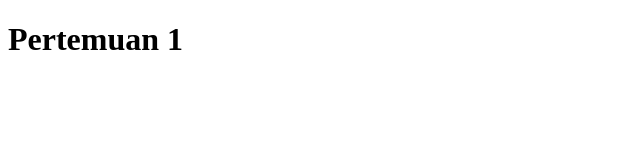
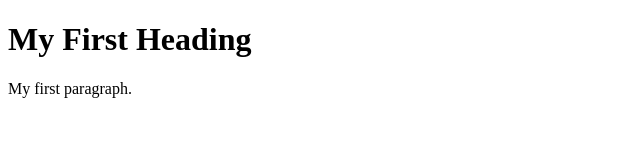
Before and after one commit to VincentiusRigel/Vincentius-Rigel-SMAK-FRATERAN-SURABAYA-kelas-XI-N, a plain HTML site: page index.html in a window 1280 px wide. Shown: the whole page, without its empty margins (0-640 px from the left). Drawn offline with Linux system fonts and the light colour scheme.

Commit message:
Update index.html

```diff
--- a/index.html
+++ b/index.html
@@ -1,6 +1,9 @@
 <!DOCTYPE html>
 <html>
-<body>
-  <h1>Pertemuan 1</h1>
-</body>
+  <body>
+
+   <h1>My First Heading</h1>
+   <p>My first paragraph.</p>
+
+  </body>
 </html>
```
